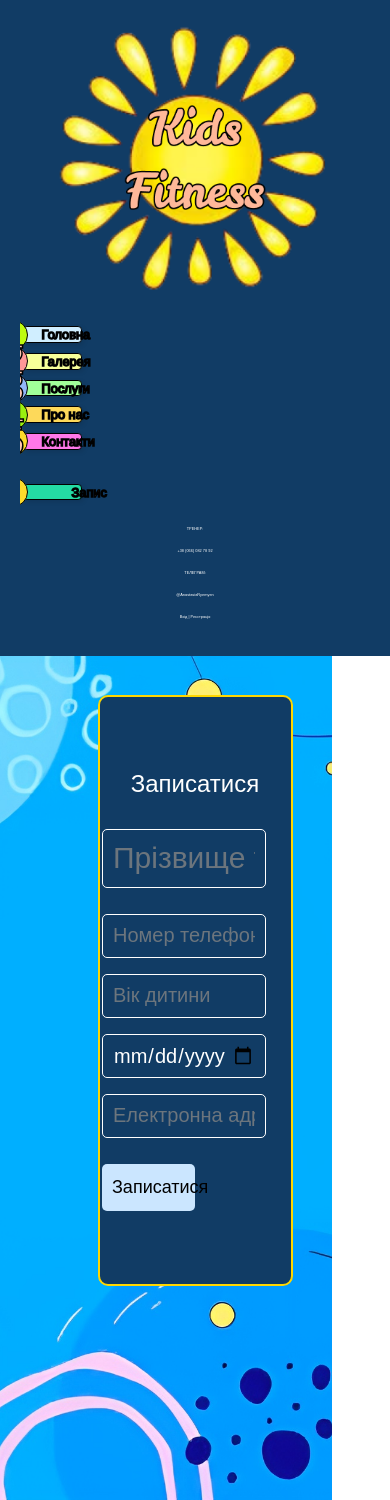
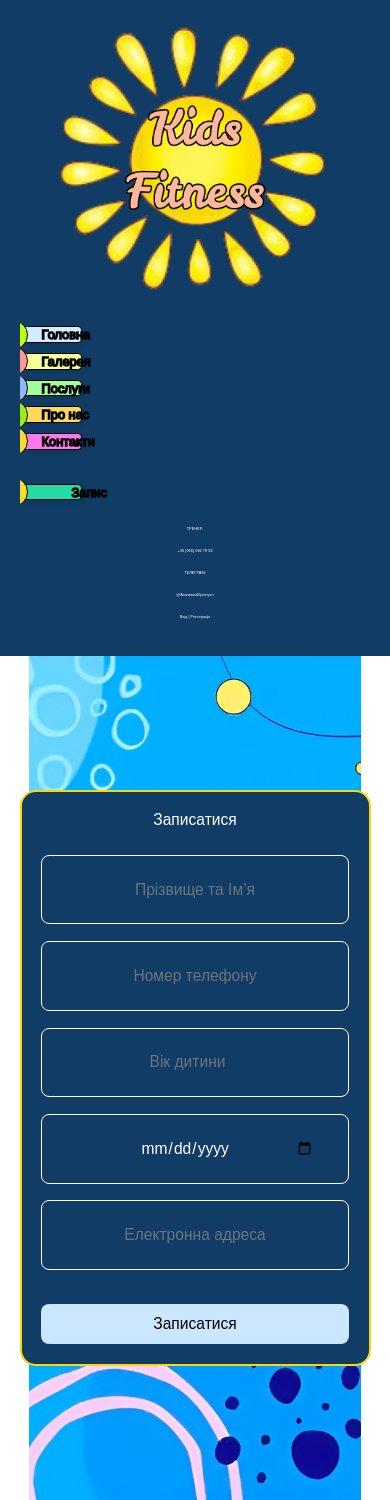
Before and after one commit to TeliusYaroslav/Django_diploma, a Django app: page /sign_up/ in a window 390 px wide. Run offline with Django 5.2, Linux system fonts and the light colour scheme; some libraries are stand-ins or nearby versions; some web fonts are replaced.

Commit message:
all dorabotat Co-authored-by: Ivan Kratenko <ruopodfg@users.noreply.github.com> Co-authored-by: PanasenkoDiana <PanasenkoDiana@users.noreply.github.com> Co-authored-by: Илья Булкин <IliaBulkin@users.noreply.github.com> Co-authored-by: Yaroslav Proidysvit <geniyhub@users.noreply.github.com>

```diff
--- a/kids_fitness/kids_fitness_app/static/kids_fitness_app/css/base_buttons.css
+++ b/kids_fitness/kids_fitness_app/static/kids_fitness_app/css/base_buttons.css
@@ -140,7 +140,9 @@ span {
     line-height: calc(3vw + 10px);
     position: absolute;
     left: calc(-1.4vw - 20px);
+    font-size: calc(1vw + 20px);
 }
+
 
 .sidebar .nav-item {
     display: flex;
--- a/kids_fitness/kids_fitness_app/static/kids_fitness_app/css/contact.css
+++ b/kids_fitness/kids_fitness_app/static/kids_fitness_app/css/contact.css
@@ -35,14 +35,14 @@ body {
     background-color: #F7FF99;
     border-radius: 19px;
     padding: 2%;
-    font-size: 125%;
+    font-size: 165%;
     width: 52%;
 }
 
 #contact-shedule {
     background-color: #FF9595;
     padding: 1.5%;
-    font-size: 175%;
+    font-size: 200%;
     border-radius: 14px;
     margin-top: 3.5%;
 }
--- a/kids_fitness/kids_fitness_app/static/kids_fitness_app/css/sign_up.css
+++ b/kids_fitness/kids_fitness_app/static/kids_fitness_app/css/sign_up.css
@@ -1,12 +1,15 @@
 .content {
     padding: 0;
+    display: flex;
+    justify-content: center;
+    align-items: center;
+    height: 100vh;
 }
 
 .main-container {
     height: 100%;
-    position: absolute;
-    margin-left: 30%;
-    margin-top: 13%;
+    position: relative;
+    margin: 0;
 }
 
 .bg-image {
@@ -21,49 +24,117 @@
     display: flex;
     justify-content: center;
     align-items: center;
+    width: 100%;
+    height: 100%;
 }
 
 .form-title {
     color: #fff;
-    font-size: 36px;
-    margin-bottom: 20px;
+    font-size: 4vw;
 }
 
 .form-inner {
     background-color: rgba(17,60,101,1);
     border: 2px solid #ffd700;
-    border-radius: 10px;
-    padding: 50px;
-    width: 700px;
+    border-radius: 1rem;
+    padding: 5%;
+    width: 60%;
+    height: 95%;
     text-align: center;
+    display: flex;
+    flex-direction: column;
+    justify-content: space-between;
 }
 
 .form-group {
-    margin: 20px 0;
+    margin: 2vh 0;
 }
 
 .form-control {
     width: 100%;
     background-color: rgba(17,60,101,1);
-    padding: 20px;
+    padding: 2vh;
     border: 1px solid #ffffff;
-    border-radius: 5px;
-    font-size: 28px;
+    border-radius: 0.5rem;
+    font-size: 3vw;
     color: #ffffff;
 }
 
 .btn-custom {
-    width: 60%;
-    padding: 20px;
+    width: 100%;
+    padding: 1vh;
     border: none;
-    border-radius: 5px;
+    border-radius: 0.5rem;
     background-color: rgb(203, 230, 255);
-    color: #000;
-    font-size: 26px;
+    color: black;
+    font-size: 2.5vw;
     cursor: pointer;
-    margin-top: 20px;
+    margin-top: 2vh;
 }
 
 .paragraph {
     color: #fff;
 }
+
+input[type="text"],
+input[type="tel"],
+input[type="number"],
+input[type="date"],
+input[type="email"] {
+    text-align: center;
+    width: 100%;
+    background-color: rgba(17,60,101,1);
+    padding: 4vh;
+    border: 1px solid #ffffff;
+    border-radius: 0.5rem;
+    font-size: 2.0vw;
+    color: #ffffff;
+}
+
+@media (max-width: 768px) {
+    .form-inner {
+        width: 80%;
+        height: auto;
+        padding: 5%;
+    }
+
+    .btn-custom {
+        font-size: 5vw;
+    }
+
+    .form-control {
+        font-size: 5vw;
+    }
+
+    input[type="text"],
+    input[type="tel"],
+    input[type="number"],
+    input[type="date"],
+    input[type="email"] {
+        font-size: 5vw;
+    }
+}
+
+@media (max-width: 480px) {
+    .form-inner {
+        width: 90%;
+        height: auto;
+        padding: 5%;
+    }
+
+    .btn-custom {
+        font-size: 4vw;
+    }
+
+    .form-control {
+        font-size: 4vw;
+    }
+
+    input[type="text"],
+    input[type="tel"],
+    input[type="number"],
+    input[type="date"],
+    input[type="email"] {
+        font-size: 4vw;
+    }
+}
--- a/kids_fitness/kids_fitness_app/templates/kids_fitness_app/base.html
+++ b/kids_fitness/kids_fitness_app/templates/kids_fitness_app/base.html
@@ -54,7 +54,7 @@
             </li>
             <li class="nav-item mt-4 button" id="square6" onclick="location.href='sign_up';">
                 <a href="{% url 'sign_up' %}" class="nav-link d-flex align-items-center">
-                    <div class="circle d-flex justify-content-center align-items-center" id="circle6" style="font-weight: 500px;">!</div>
+                    <div class="circle d-flex justify-content-center align-items-center" id="circle6">!</div>
                     <span class="ms-1 text-left-padding">Запис</span>
                 </a>
             </li>
--- a/kids_fitness/kids_fitness_app/templates/kids_fitness_app/login.html
+++ b/kids_fitness/kids_fitness_app/templates/kids_fitness_app/login.html
@@ -10,7 +10,7 @@
 <div class="row" id="FormContainer">
     <div class="col-8 Form-box">
         <div class="form-inner">
-            <h2>Вхід</h2>
+            <h1>Вхід</h1>
             <form method="post">
                 {% csrf_token %}
                 <div class="form-group">
@@ -19,7 +19,7 @@
                 <div class="form-group">
                     <input type="password" id="password" name="password" placeholder="Пароль" required>
                 </div>
-                <input type="submit" class="btn" value="Увійти"></input>
+                <input type="submit" class="btn" value="Увійти" style="width: 80%; height: 7vh;"></input>
             </form>
             <p class="mt-3 paragraph">Ще не зареєстровані? <a href="{% url 'register' %}">Зареєструватись</a></p>
         </div>
--- a/kids_fitness/kids_fitness_app/templates/kids_fitness_app/register.html
+++ b/kids_fitness/kids_fitness_app/templates/kids_fitness_app/register.html
@@ -11,7 +11,7 @@
 <div class="row" id="FormContainer">
     <div class="col-8 Form-box">
         <div class="form-inner">
-            <h2>Реєстрація</h2>
+            <h1>Реєстрація</h1>
                 {% if messages %}
                     <ul>
                         {% for message in messages %}
@@ -33,7 +33,7 @@
                     <div class="form-group">
                         <input type="password" id="password_confirm" name="password_confirm" placeholder="Підтвердження пароля" required>
                     </div>
-                    <input type="submit" class="btn btn-primary" value="Зареєструватись" style="width: 70%; height: 10vh;"></input>
+                    <input type="submit" class="btn btn-primary" value="Зареєструватись" style="width: 70%; height: 7vh;"></input>
                 </form>
                 <p class="mt-3">Вже зареєстровані? <a href="{% url 'login' %}">Увійти</a></p>
         </div>
--- a/kids_fitness/kids_fitness_app/templates/kids_fitness_app/sign_up.html
+++ b/kids_fitness/kids_fitness_app/templates/kids_fitness_app/sign_up.html
@@ -1,7 +1,7 @@
 {% extends 'kids_fitness_app/base.html' %}
 {% load static %}
 {% block links %}
-    <link rel="stylesheet" href="{% static 'kids_fitness_app/css/check_in.css' %}">
+    <link rel="stylesheet" href="{% static 'kids_fitness_app/css/sign_up.css' %}">
 {% endblock %}
 
 {% block content %}
@@ -31,7 +31,4 @@
         </form>
     </div>
 </div>
-
-
-
 {% endblock %}
```
Also changed, not shown: kids_fitness/kids_fitness_app/static/kids_fitness_app/css/login_main.css (+8 -3 lines), kids_fitness/kids_fitness_app/static/kids_fitness_app/css/registration.css (+9 -4 lines), README.md, kids_fitness/db.sqlite3, readme_img/photo_2024-06-26_22-18-21.jpg (added).
